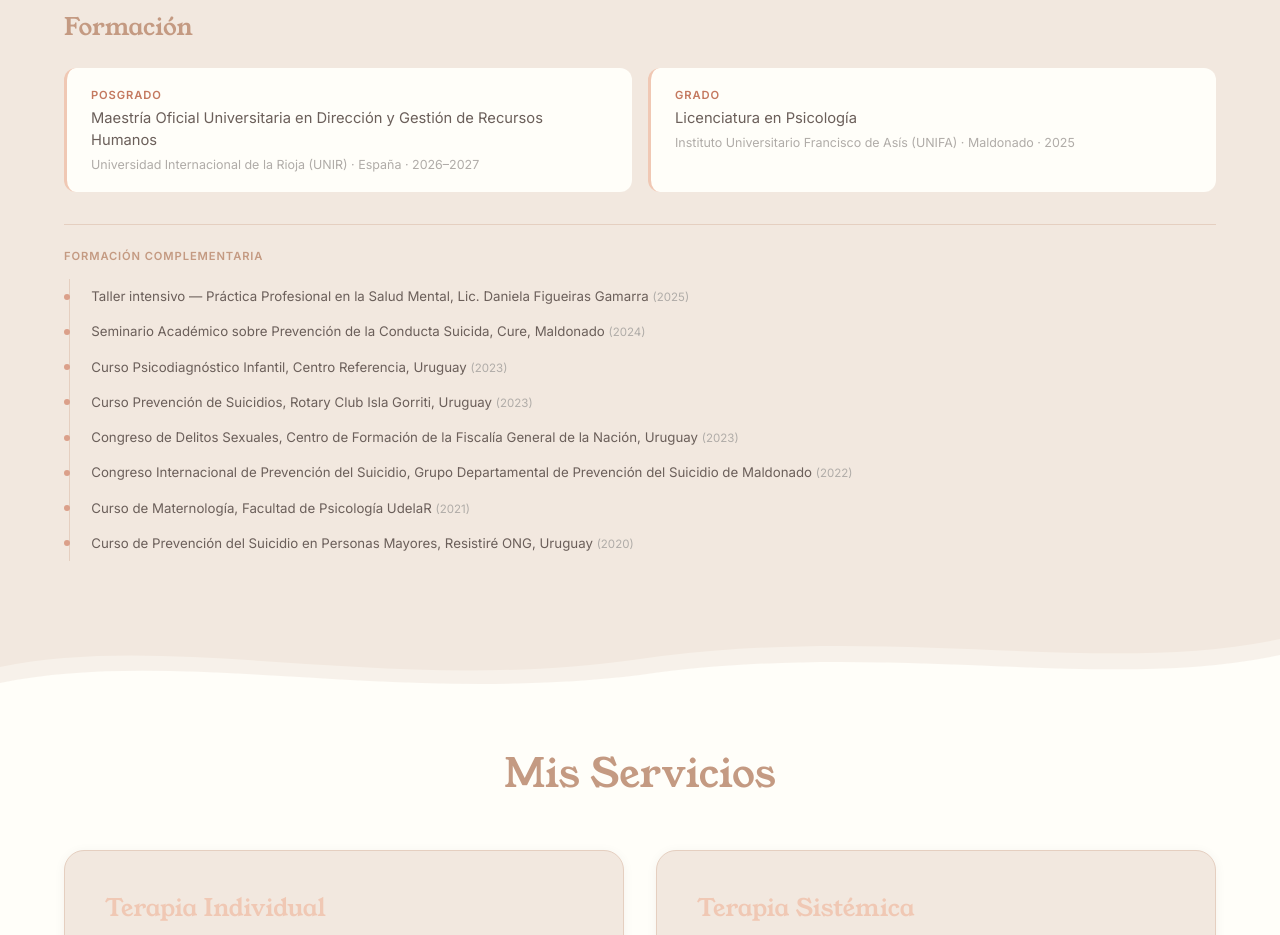
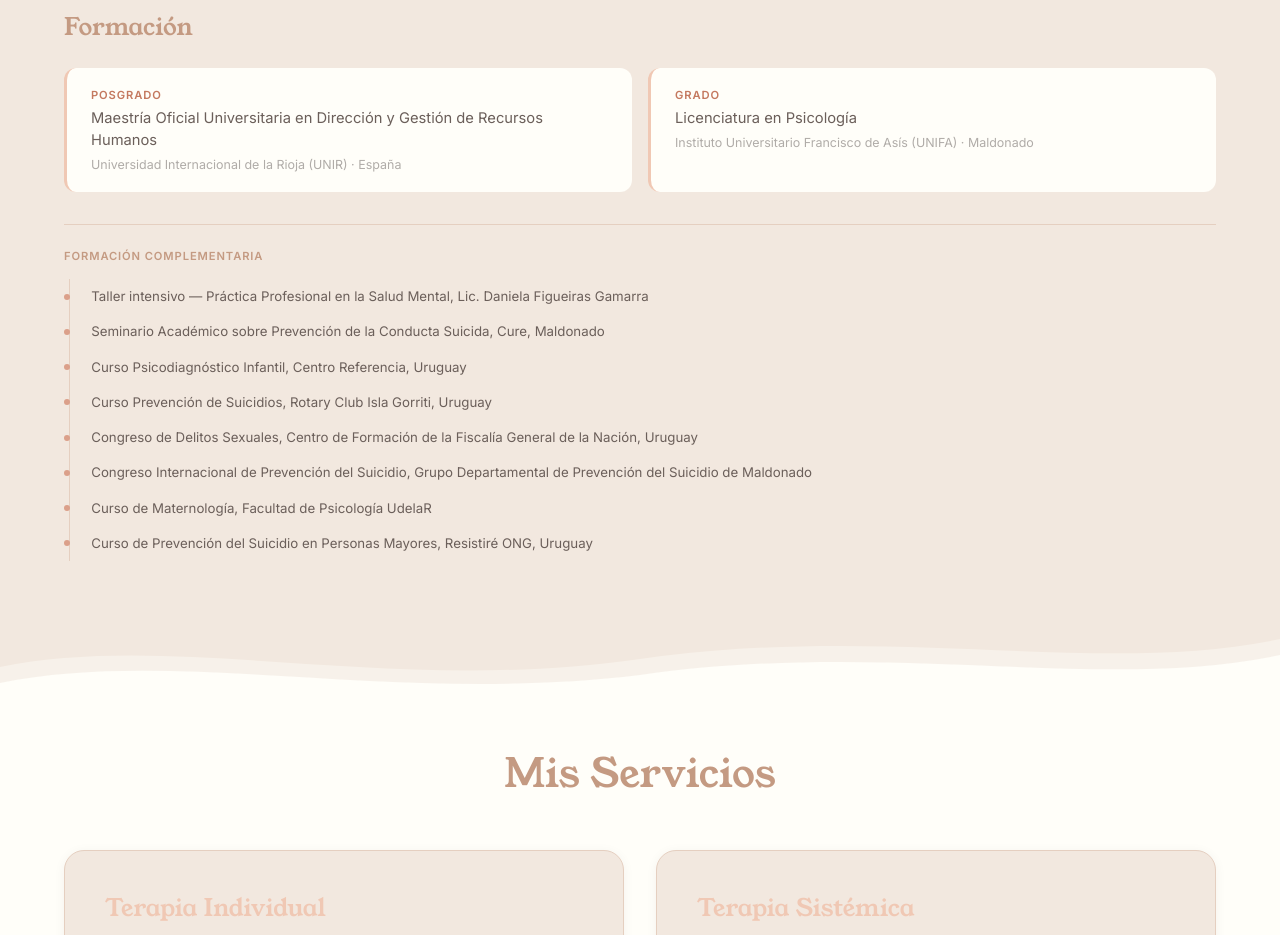
Before and after one commit to OsirisFer/Jose-Website, a Next.js app: page / in a window 1280 px wide. Shown: the part 2140-3075 px from the top of the page. Built offline with nearby package versions, Linux system fonts and the light colour scheme.

Commit message:
fix: remove years from formation and complementary training
Co-Authored-By: Claude Sonnet 4.6 <noreply@anthropic.com>

```diff
--- a/src/components/Profile.js
+++ b/src/components/Profile.js
@@ -48,12 +48,12 @@ export default function Profile() {
                         <div className={styles.degreeCard}>
                             <span className={styles.degreeTag}>Posgrado</span>
                             <p className={styles.degreeTitle}>Maestría Oficial Universitaria en Dirección y Gestión de Recursos Humanos</p>
-                            <p className={styles.degreeMeta}>Universidad Internacional de la Rioja (UNIR) · España · 2026–2027</p>
+                            <p className={styles.degreeMeta}>Universidad Internacional de la Rioja (UNIR) · España</p>
                         </div>
                         <div className={styles.degreeCard}>
                             <span className={styles.degreeTag}>Grado</span>
                             <p className={styles.degreeTitle}>Licenciatura en Psicología</p>
-                            <p className={styles.degreeMeta}>Instituto Universitario Francisco de Asís (UNIFA) · Maldonado · 2025</p>
+                            <p className={styles.degreeMeta}>Instituto Universitario Francisco de Asís (UNIFA) · Maldonado</p>
                         </div>
                     </div>
 
@@ -72,7 +72,7 @@ export default function Profile() {
                             ].map((item, i) => (
                                 <div key={i} className={styles.timelineItem}>
                                     <span className={styles.timelineDot} />
-                                    <p className={styles.timelineText}>{item.text} <span className={styles.timelineYear}>({item.year})</span></p>
+                                    <p className={styles.timelineText}>{item.text}</p>
                                 </div>
                             ))}
                         </div>
```
